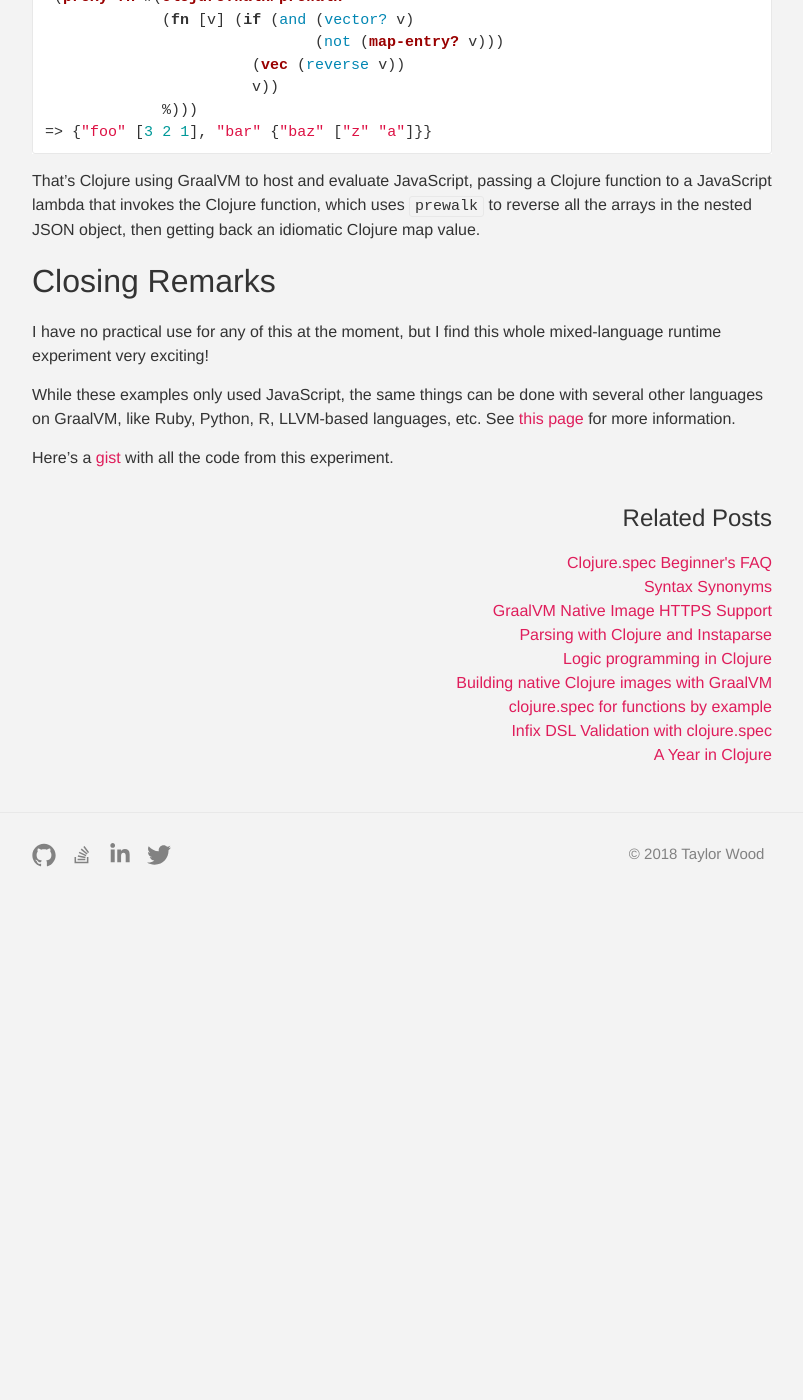
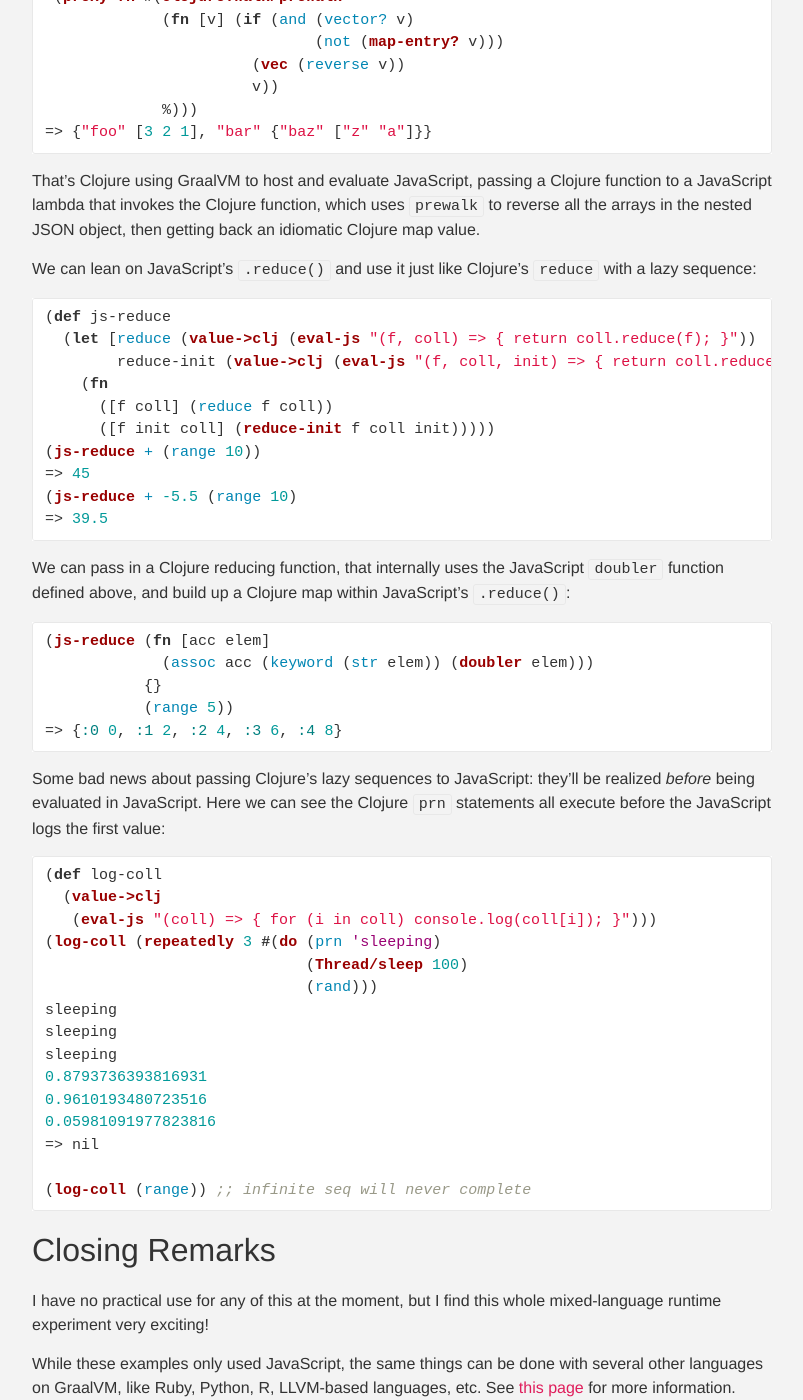
Before and after one commit to taylorwood/taylorwood.github.io, a Jekyll site: the page built from _posts/2018-11-26-graal-polyglot.md, in a window 1280 px wide and 1400 px high, scrolled down 6441 px. Shown: the whole window, without its empty margins (238-1041 px from the left). Built offline with Jekyll 4.4.1, drawn with Linux system fonts in a browser that asks for light colours; before the commit the page ends 7368 px from its top, so only the background shows below that; some of the changed text lies outside the part shown.

Commit message:
Add JS .reduce() examples and lazy seq note

````diff
--- a/_posts/2018-11-26-graal-polyglot.md
+++ b/_posts/2018-11-26-graal-polyglot.md
@@ -223,7 +223,7 @@ function unharmed.
 
 Have you ever tried to `sort` a wildly heterogenous collection in Clojure?
 ```clojure
-(sort [{:b nil} \a 1 "a" "A" :foo  -1 0 {:a nil} "bar"])
+(sort [{:b nil} \a 1 "a" "A" #{\a} :foo  -1 0 {:a nil} "bar"])
 CompilerException java.lang.ClassCastException:
 clojure.lang.PersistentArrayMap cannot be cast to java.lang.Character
 ```
@@ -231,12 +231,12 @@ I thought this was a _dynamic_ language! When you just need to get the job done,
 ```clojure
 (def js-sort
   (value->clj (eval-js "(...vs) => { return vs.sort(); }")))
-(apply js-sort [{:b nil} \a 1 "a" "A" :foo  -1 0 {:a nil} "bar"])
-=> [-1 0 1 "A" :foo {:a nil} {:b nil} "a" "a" "bar"]
+(apply js-sort [{:b nil} \a 1 "a" "A" #{\a} :foo  -1 0 {:a nil} "bar"])
+=> [-1 0 1 "A" #{\a} :foo {:a nil} {:b nil} "a" "a" "bar"]
 ```
-It's easy to miss in the above example, but notice again the keyword `:foo`
+It's easy to miss in the above example, but notice again the keyword `:foo` and a _set_
 in the input collection we passed to the JavaScript `.sort()` function, and
-the sorted output contains said keyword sorted by some likely inscrutable JavaScript
+the sorted output contains said keyword and set sorted by some likely inscrutable JavaScript
 sorting logic. It "just works" despite the fact JavaScript has no concept of keywords.
 
 Use the JSON serde functions that started it all:
@@ -281,8 +281,8 @@ This function provides an instance of GraalVM's `ProxyExecutable` that implement
 ```
 That's all we need to be able to pass executable code from Clojure into our polyglot context.
 
-In this example we return a function that closes over a nested map and takes another function
-to invoke with the map — maybe the term _callback_ would be more apt in JavaScript parlance.
+In this example we return a JavaScript function that closes over a nested map and takes another
+function to invoke with the map — maybe the term _callback_ would be more apt in JavaScript parlance.
 ```clojure
 (def clj-lambda
   (value->clj (eval-js "
@@ -307,6 +307,50 @@ function to a JavaScript lambda that invokes the Clojure function, which uses `p
 to reverse all the arrays in the nested JSON object, then getting back an idiomatic Clojure
 map value.
 
+We can lean on JavaScript's `.reduce()` and use it just like Clojure's `reduce` with a lazy sequence:
+```clojure
+(def js-reduce
+  (let [reduce (value->clj (eval-js "(f, coll) => { return coll.reduce(f); }"))
+        reduce-init (value->clj (eval-js "(f, coll, init) => { return coll.reduce(f, init); }"))]
+    (fn
+      ([f coll] (reduce f coll))
+      ([f init coll] (reduce-init f coll init)))))
+(js-reduce + (range 10))
+=> 45
+(js-reduce + -5.5 (range 10)
+=> 39.5
+```
+We can pass in a Clojure reducing function, that internally uses the JavaScript `doubler`
+function defined above, and build up a Clojure map within JavaScript's `.reduce()`:
+```clojure
+(js-reduce (fn [acc elem]
+             (assoc acc (keyword (str elem)) (doubler elem)))
+           {}
+           (range 5))
+=> {:0 0, :1 2, :2 4, :3 6, :4 8}
+```
+
+Some bad news about passing Clojure's lazy sequences to JavaScript: they'll be realized _before_
+being evaluated in JavaScript.
+Here we can see the Clojure `prn` statements all execute before the JavaScript logs the first value:
+```clojure
+(def log-coll
+  (value->clj
+   (eval-js "(coll) => { for (i in coll) console.log(coll[i]); }")))
+(log-coll (repeatedly 3 #(do (prn 'sleeping)
+                             (Thread/sleep 100)
+                             (rand)))
+sleeping
+sleeping
+sleeping
+0.8793736393816931
+0.9610193480723516
+0.05981091977823816
+=> nil
+
+(log-coll (range)) ;; infinite seq will never complete
+```
+
 ## Closing Remarks
 
 I have no practical use for any of this at the moment, but I find this whole mixed-language runtime
````
